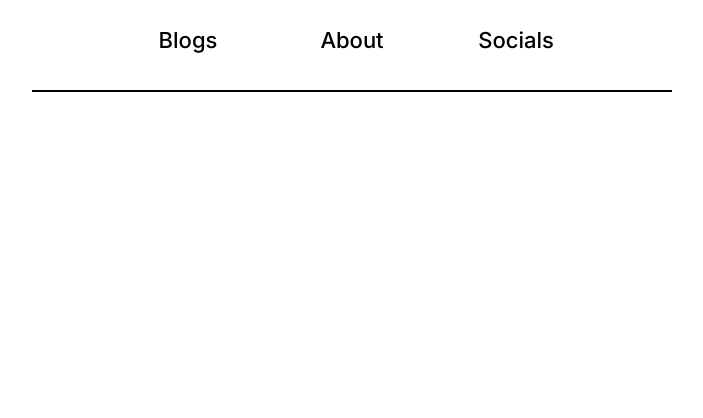
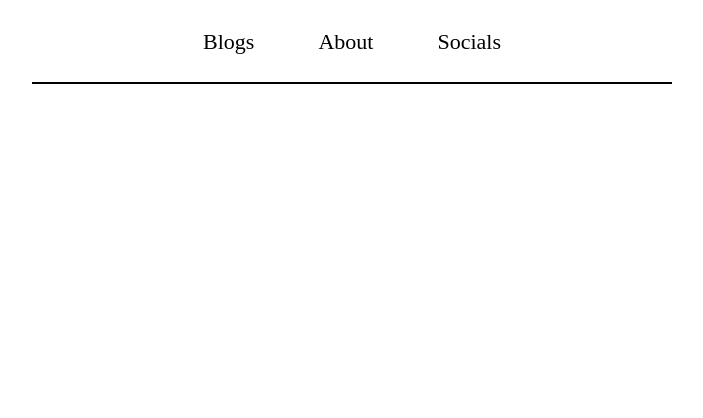
Before and after one commit to slimmsyd/WeDream, a plain HTML site: page socials.html in a window 1280 px wide. Shown: the top 418 px of the page, without its empty margins (288-991 px from the left). Drawn offline with Linux system fonts and the light colour scheme.

Commit message:
Add files via upload

```diff
--- a/styleSocials.css
+++ b/styleSocials.css
@@ -1,11 +1,9 @@
 
 
-* {
+body {
     margin: 0;
     padding: 0;
     box-sizing: border-box;
-    font-family: 'Inter', sans-serif;
-
     cursor:grab;
 
 
@@ -13,6 +11,9 @@
 
 .menu {
     display: none;
+}
+.header {
+    font-size: 26px;
 }
 
 .nav {
@@ -30,6 +31,7 @@ ul {
     flex-direction: row;
     justify-content: center;
     padding: 0;
+
 
 
 }
@@ -135,11 +137,11 @@ li#about:after  {
     content: url("socialIcons/helloimg.png");
     display: inline-block;
     position: absolute;
-    left: 30%;
+    left: 25%;
 
     transition: all 0.5s;
     opacity: 0;
-    top: 50%;
+    top: 20%;
 
 }
 li#about:hover:after {
@@ -232,7 +234,7 @@ ul li {
     position: relative;
 
 }
-ul li a {
+ul#network li.net a {
     position: relative;
     width: 80px;
     height: 80px;
```
